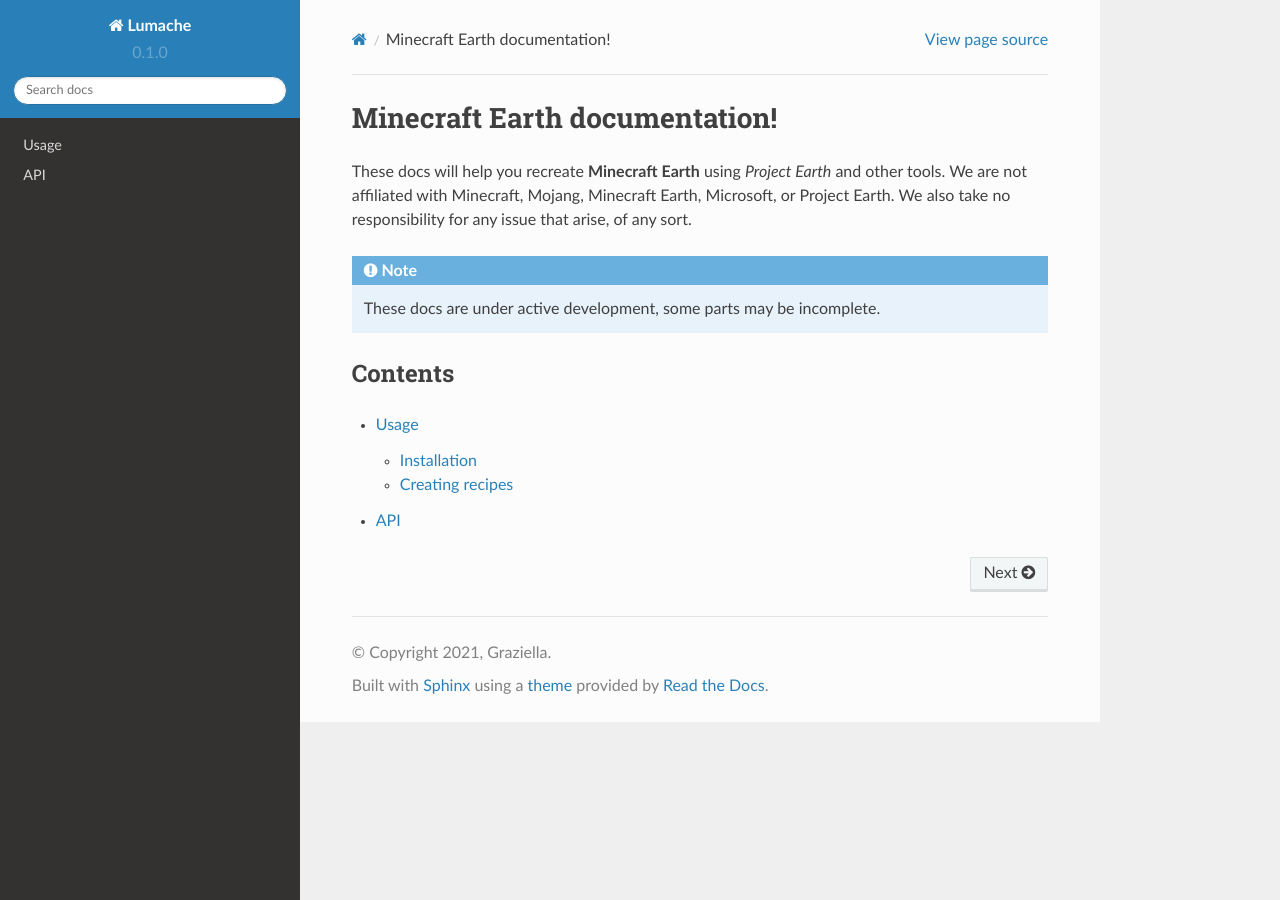
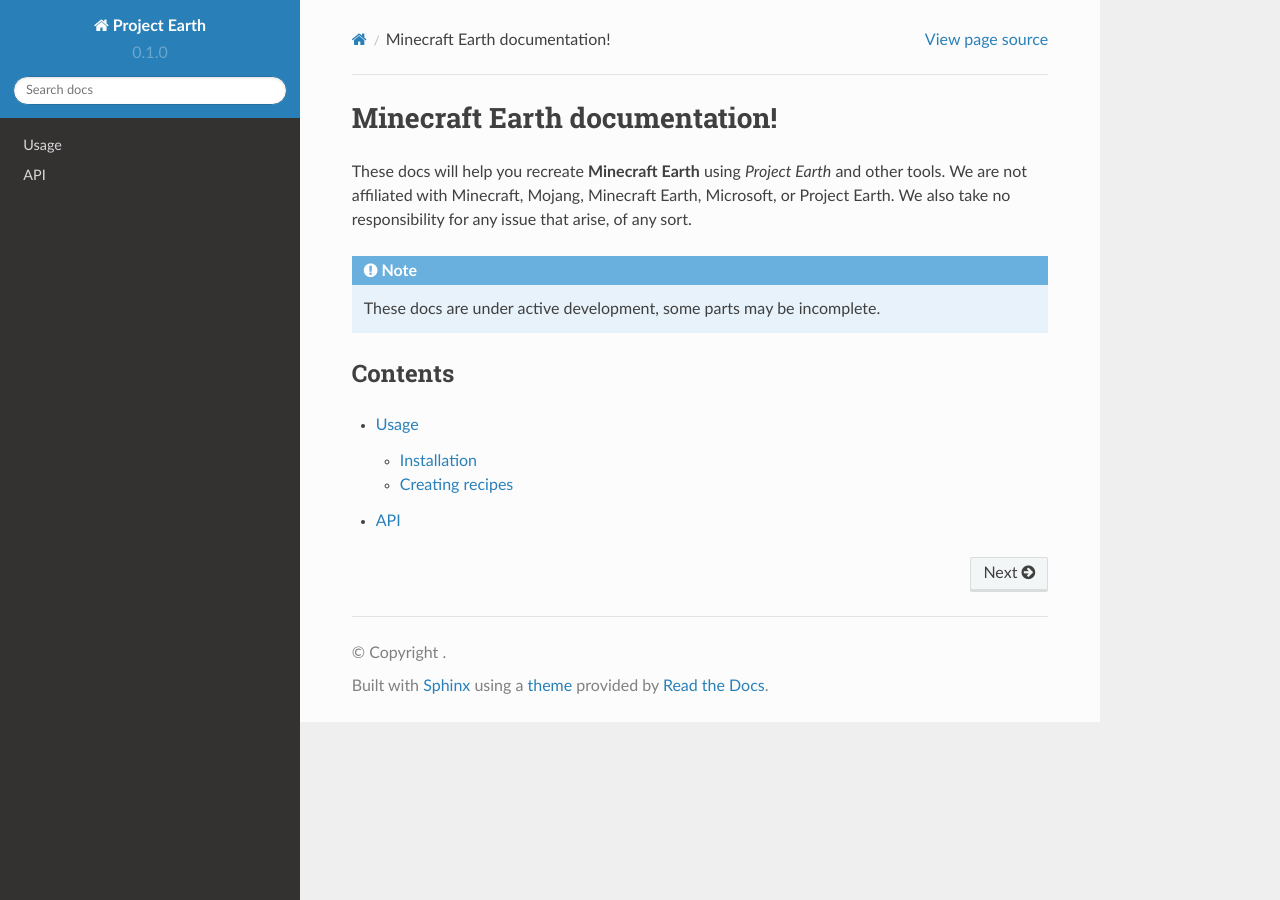
Before and after one commit to catdogmat/projectearthdocs, a Sphinx documentation site: the page built from docs/source/index.rst, in a window 1280 px wide. Built offline with Sphinx 7.4.7 and the Read the Docs theme 2.0.0, drawn with Linux system fonts in a browser that asks for light colours.

Commit message:
Update conf.py

```diff
--- a/docs/source/conf.py
+++ b/docs/source/conf.py
@@ -2,9 +2,9 @@
 
 # -- Project information
 
-project = 'Lumache'
-copyright = '2021, Graziella'
-author = 'Graziella'
+project = 'Project Earth'
+copyright = ''
+author = 'beano09'
 
 release = '0.1'
 version = '0.1.0'
```
